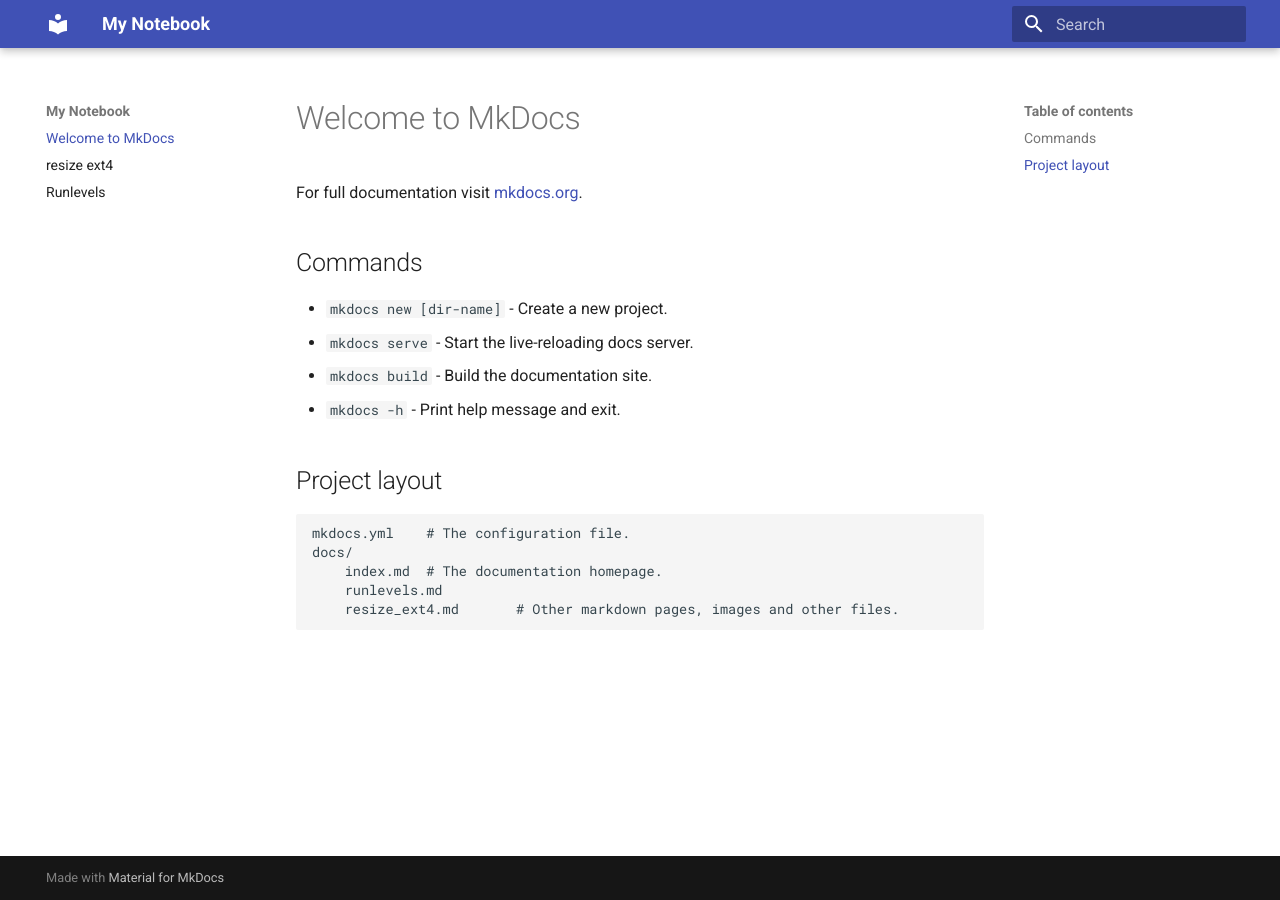
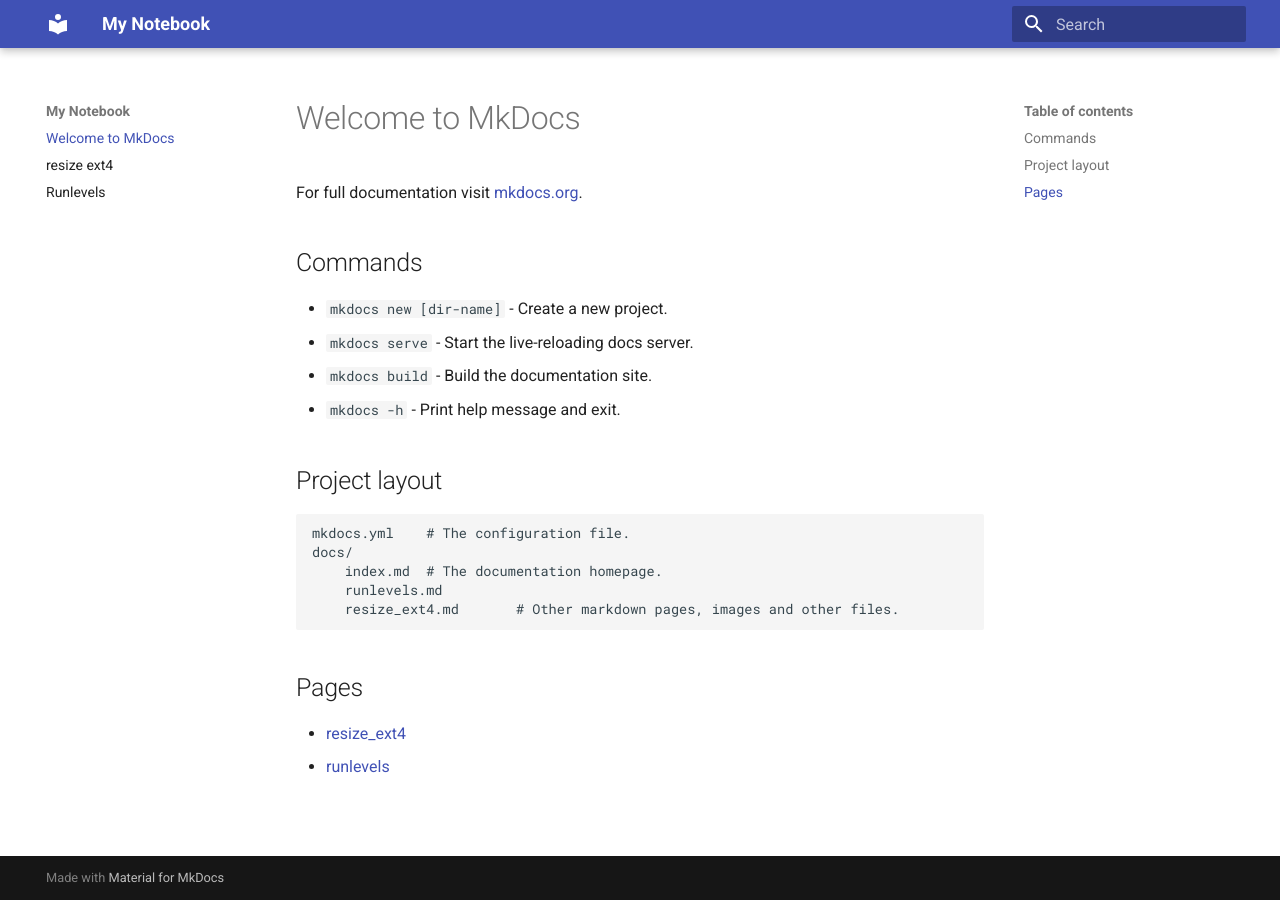
Before and after one commit to gangely/mynotebook, an MkDocs documentation site: the page built from docs/index.md, in a window 1280 px wide. Built offline with MkDocs 1.6.1 and Material for MkDocs 9.7.7, drawn with Linux system fonts in a browser that asks for light colours.

Commit message:
Update index.md

```diff
--- a/docs/index.md
+++ b/docs/index.md
@@ -16,3 +16,8 @@
         index.md  # The documentation homepage.
         runlevels.md
         resize_ext4.md       # Other markdown pages, images and other files.
+
+## Pages
+
+* [resize_ext4](/resize_ext4)
+* [runlevels](/runlevels)
```
